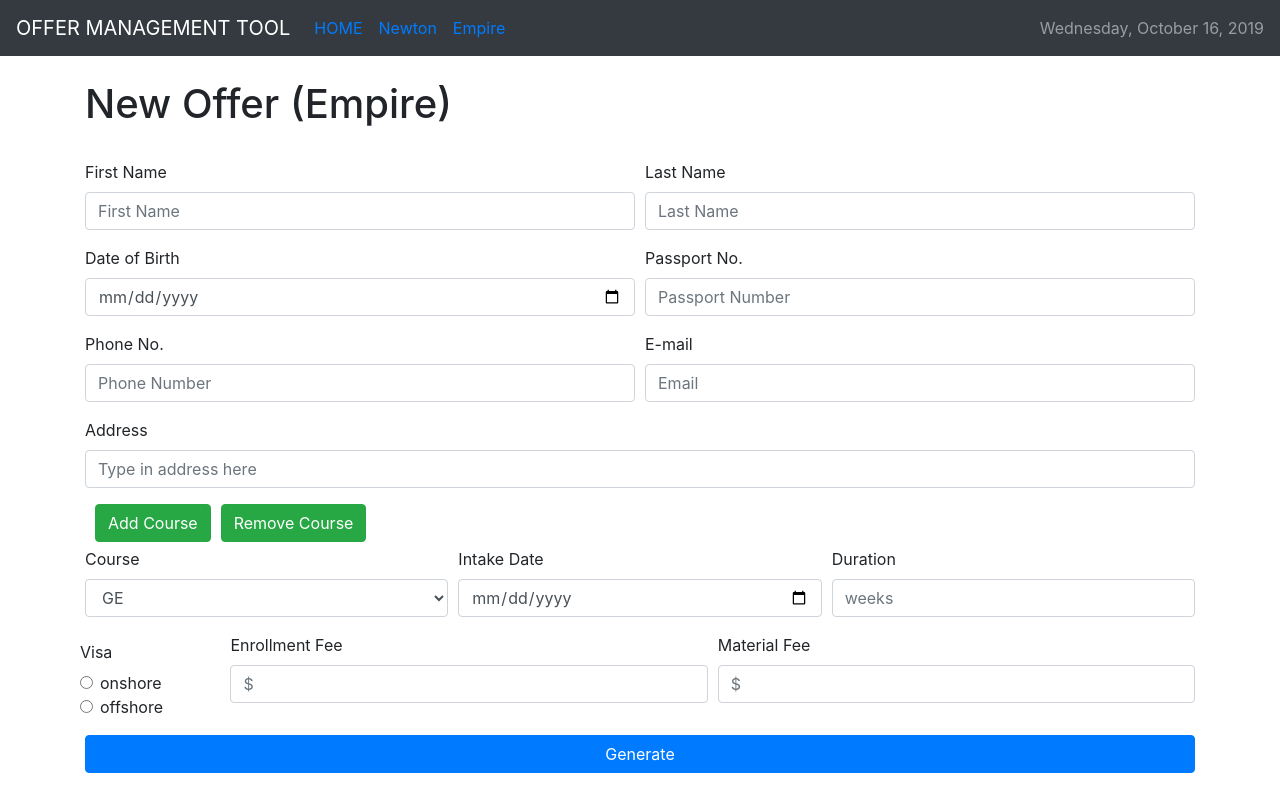
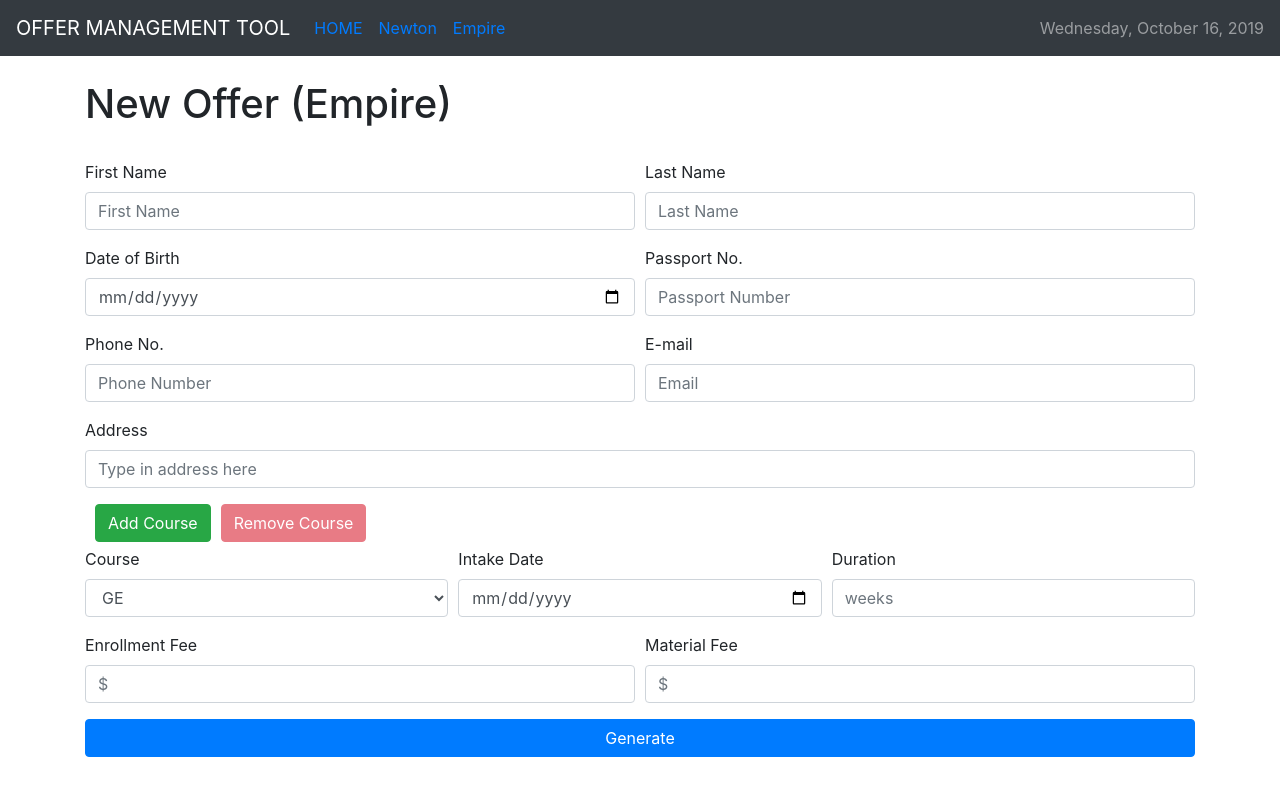
Before and after one commit to WL0416/offerManagementTool, a React (Create React App) app: page /empire in a window 1280 px wide. Shown: the top 812 px of the page. Built offline with nearby package versions, Linux system fonts and the light colour scheme.

Commit message:
modify delete button

```diff
--- a/src/components/pages/NewOffer.jsx
+++ b/src/components/pages/NewOffer.jsx
@@ -1,5 +1,5 @@
 import React, { Component } from "react";
-import { Container, Row, Col, Form, Button } from "react-bootstrap";
+import { Container, Col, Form, Button } from "react-bootstrap";
 import "../../App.css";
 
 class NewOffer extends Component {
@@ -24,7 +24,7 @@ class NewOffer extends Component {
   removeCourse = () => {
     let courses = [...this.state.courseList];
     const max_index = courses.length - 1;
-    if (courses.length !== 0) {
+    if (courses.length > 1) {
       courses.splice(max_index, 1);
       this.setState(() => ({
         courseList: courses
@@ -35,6 +35,11 @@ class NewOffer extends Component {
   render() {
     const { college, allcourses } = this.props;
     let { courseList } = this.state;
+
+    let deleteDisable = true;
+    if (courseList.length > 1) {
+      deleteDisable = false;
+    }
 
     return (
       <Container className="application">
@@ -92,9 +97,10 @@ class NewOffer extends Component {
             Add Course
           </Button>
           <Button
-            variant="success"
+            variant="danger"
             onClick={this.removeCourse}
             className="btn-space"
+            disabled={deleteDisable}
           >
             Remove Course
           </Button>
@@ -125,7 +131,7 @@ class NewOffer extends Component {
           })}
 
           <Form.Row>
-            <fieldset>
+            {/* <fieldset>
               <Form.Group as={Row}>
                 <Form.Label as="legend" column sm={2}>
                   Visa
@@ -145,7 +151,7 @@ class NewOffer extends Component {
                   />
                 </Col>
               </Form.Group>
-            </fieldset>
+            </fieldset> */}
 
             <Form.Group as={Col} controlId="formGridEnroll">
               <Form.Label>Enrollment Fee</Form.Label>
```
